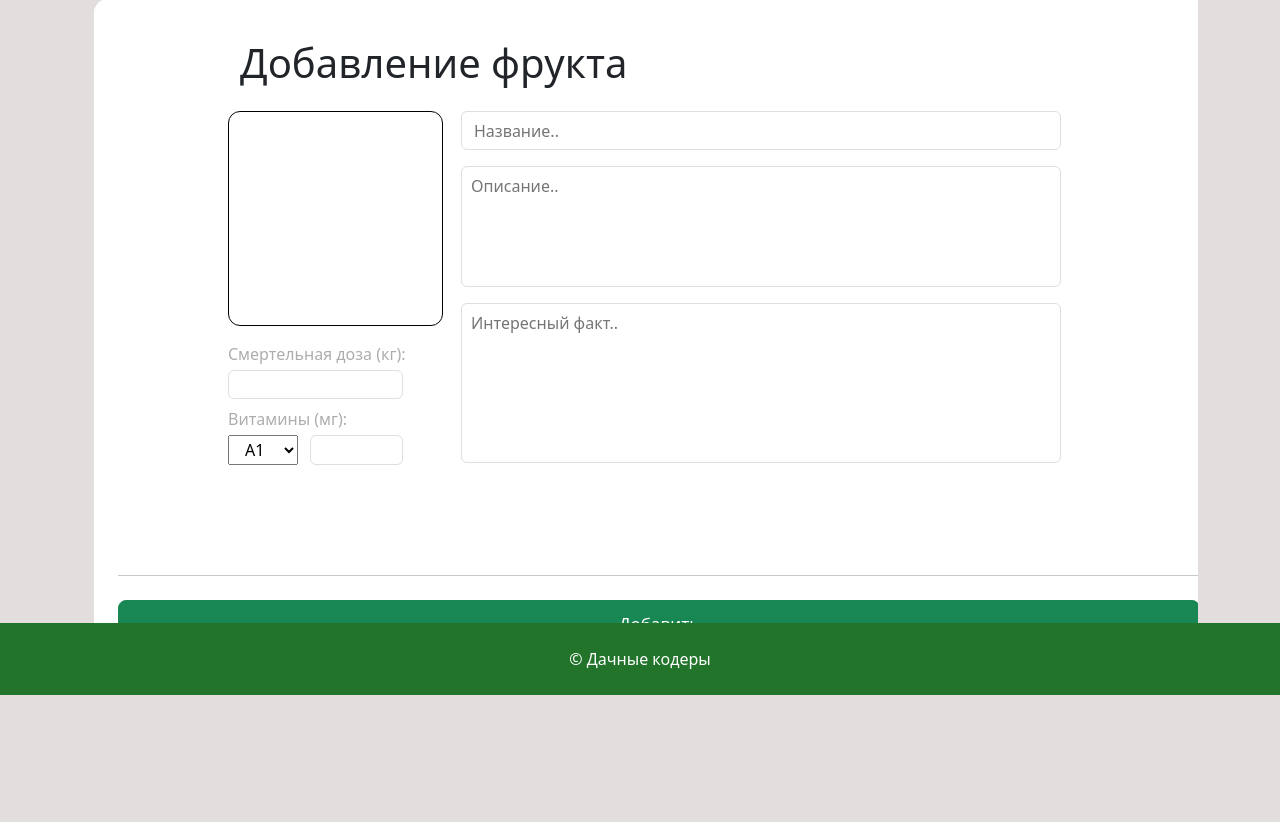
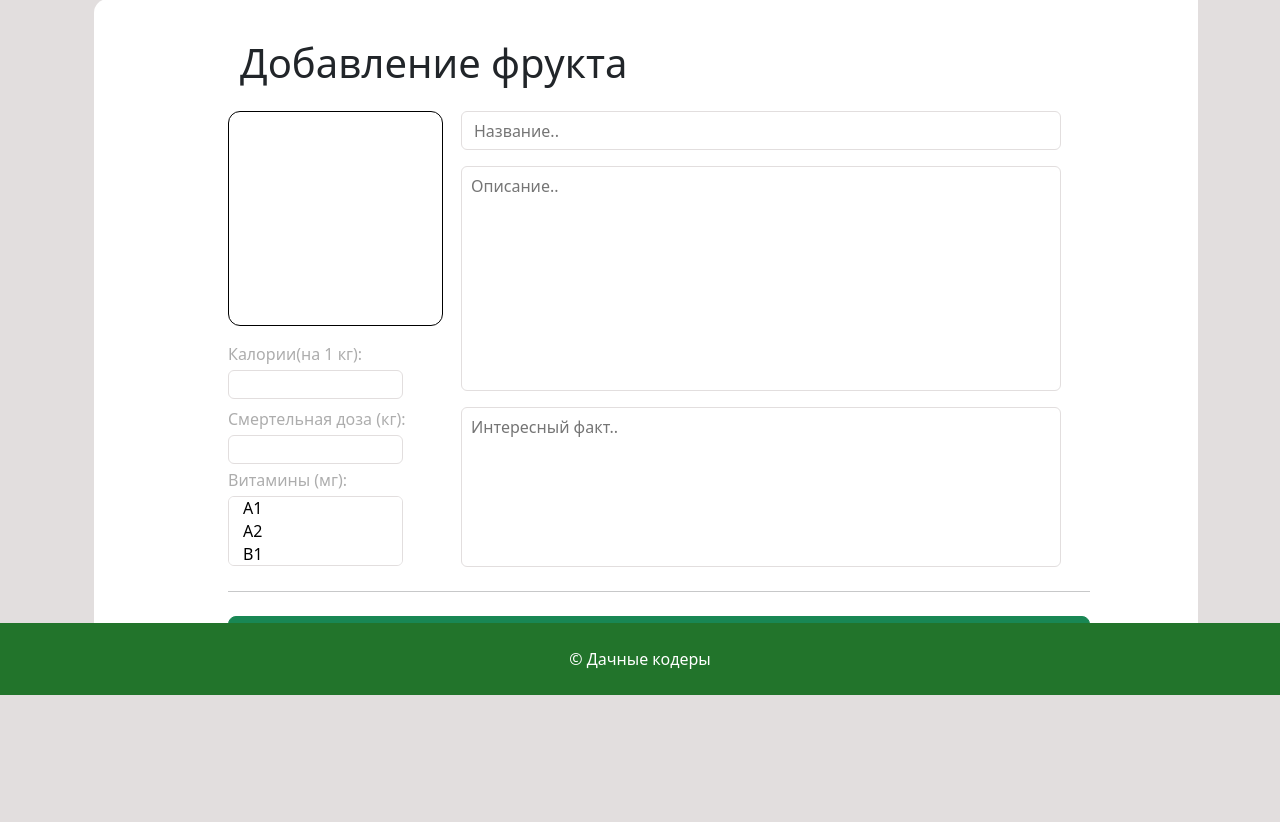
Before and after one commit to Krahjotdaan/FoodComparison-MSHP, a Django app: page /food_creation/ in a window 1280 px wide. Shown: the part 105-927 px from the top of the page. Run offline with Django 4.2, Linux system fonts and the light colour scheme; a user stored in the database is signed in; some libraries are stand-ins or nearby versions.

Commit message:
Feat: added creation food
Это было жостко

```diff
--- a/App/forms.py
+++ b/App/forms.py
@@ -1,4 +1,5 @@
 from django import forms
+
 
 class FruitCreationForm(forms.Form):
 
@@ -10,6 +11,7 @@ class FruitCreationForm(forms.Form):
         ("Е", "Е"), ("K1", "K1"), ("K2", "K2"), ("U", "U"),
         ("P", "P"), ("N", "N"),
     )
+
     image = forms.ImageField(widget=forms.FileInput(attrs={"id": "image_field"}))
 
     title = forms.CharField(label='Название',
@@ -22,18 +24,18 @@ class FruitCreationForm(forms.Form):
                                   required=True,
                                   widget=forms.Textarea(attrs={"placeholder":"Описание..", "id": "description_field"}))
 
-    calories = forms.IntegerField(label='Калории(на 1 кг)', max_value=1000, required=True)
+    calories = forms.IntegerField(label='Калории(на 1 кг)',
+                                  max_value=1000,
+                                  required=True,
+                                  widget=forms.NumberInput(attrs={"id": "calories"}))
 
-    vitamins_choice = forms.ChoiceField(label='Витамины (мг)',
-                                        required=True,
-                                        choices=V_CHOICES,
-                                        widget=forms.Select(attrs={"id": "choice_field"}))
-    vitamins_quantity = forms.IntegerField(max_value=1000,
-                                           required=True,
-                                           widget=forms.NumberInput(attrs={"id": "vitamins_quantity"}))
+    vitamins = forms.ChoiceField(label='Витамины (мг)',
+                            required=True,
+                            choices=V_CHOICES,
+                            widget=forms.SelectMultiple(attrs={"id": "choice_field"}))
 
-    death_doze = forms.IntegerField(label='Смертельная доза (кг)',
-                                    max_value=1000000000, widget=forms.NumberInput(attrs={"id": "death_doze"}))
+    deathdoze = forms.IntegerField(label='Смертельная доза (кг)',
+                                    max_value=1000000000, widget=forms.NumberInput(attrs={"id": "deathdoze"}))
 
     interesting_fact = forms.CharField(label='Интересный факт',
                                        max_length=255,
--- a/App/templates/base.html
+++ b/App/templates/base.html
@@ -57,7 +57,7 @@
         }
         #description_field {
             border-radius: 6px;
-            height: 121px;
+            height: 225px;
             width: 600px;
             border: 1px solid #E2DEDE;
             resize: none;
@@ -66,7 +66,10 @@
 
         }
         #choice_field {
-           width: 70px;
+           height: 70px;
+           width: 175px;
+           border: 1px solid #E2DEDE;
+           border-radius: 6px;
         }
         #vitamins_quantity {
            height: 30px;
@@ -74,7 +77,13 @@
            border: 1px solid #E2DEDE;
            border-radius: 6px;
         }
-        #death_doze {
+        #deathdoze {
+            border-radius: 6px;
+            height: 29px;
+            width: 175px;
+            border: 1px solid #E2DEDE;
+        }
+        #calories {
             border-radius: 6px;
             height: 29px;
             width: 175px;
--- a/App/templates/food_creation.html
+++ b/App/templates/food_creation.html
@@ -15,19 +15,22 @@
                      {{ form.image }}
                  </div>
                  <div class="row mt-3 label">
-                     {{ form.death_doze.label }}:
+                    {{ form.calories.label }}:
+                </div>
+                <div class="row mt-1">
+                    {{ form.calories }}
+                </div>
+                 <div class="row mt-2 label">
+                     {{ form.deathdoze.label }}:
                  </div>
                  <div class="row mt-1">
-                     {{ form.death_doze }}
+                     {{ form.deathdoze }}
                  </div>
-                 <div class="row mt-2 label">
-                    {{form.vitamins_choice.label}}:
+                 <div class="row mt-1 label">
+                    {{form.vitamins.label}}:
                 </div>
                  <div class="row mt-1">
-                        {{form.vitamins_choice}}
-                    <div class="col">
-                        {{form.vitamins_quantity}}
-                    </div>
+                    {{form.vitamins}}
                 </div>
              </div>
             <div class="col" style="margin-left: 18px;">
@@ -40,7 +43,6 @@
                  <div class="row mt-3">
                      {{ form.interesting_fact }}
                  </div>
-            </div>
            </div>
 
           <hr align="center" class="my-4" method="post">
--- a/App/views.py
+++ b/App/views.py
@@ -20,27 +20,33 @@ def food_creation(request):
     print('in function')
     context = dict()
     if request.method == 'POST':
-        print('IN POst')
-        form = FruitCreationForm(request.POST)
+            print('IN POst')
+            form = FruitCreationForm(request.POST)
 
-        if form.is_valid() is True:
+        #if form.is_valid() is True:
             print('valid')
             name = form.data['title']
             description = form.data['description']
             vitamins = form.data['vitamins']
-            deahtdoze = form.data['death_doze']
-            interesting_facts = form.data['interesting_fact']
+            deathdoze = form.data['deathdoze']
+            interesting_fact = form.data['interesting_fact']
             image = form.data['image']
+            calories = form.data['calories']
 
             fruit = models.Food(name=name, author=request.user, searched=0,
-                                description=description, deahtdoze=deahtdoze,
-                                image=image)
+                                description=description, deathdoze=deathdoze,
+                                image=image, calories=calories,
+                                interesting_fact=interesting_fact)
             fruit.save()
 
-            models.VitaminFood.objects.create(vitamin=vitamins, food=fruit)
-            models.Fact.objects.create(food=fruit, description=interesting_facts)
-        else:
-            context['form'] = form
+            vits = models.Vitamin.objects.all()
+
+            for v in vitamins:
+                for vit in vits:
+                    if v == vit.name:
+                        models.VitaminFood.objects.create(vitamin=vit, food=fruit)
+        #else:
+           # context['form'] = form
     else:
         form = FruitCreationForm()
         context['form'] = form
```
Also changed, not shown: App/models.py (+9 -22 lines), App/migrations/0002_food_calories_food_image_food_interesting_fact_and_more.py (added), db.sqlite3.
